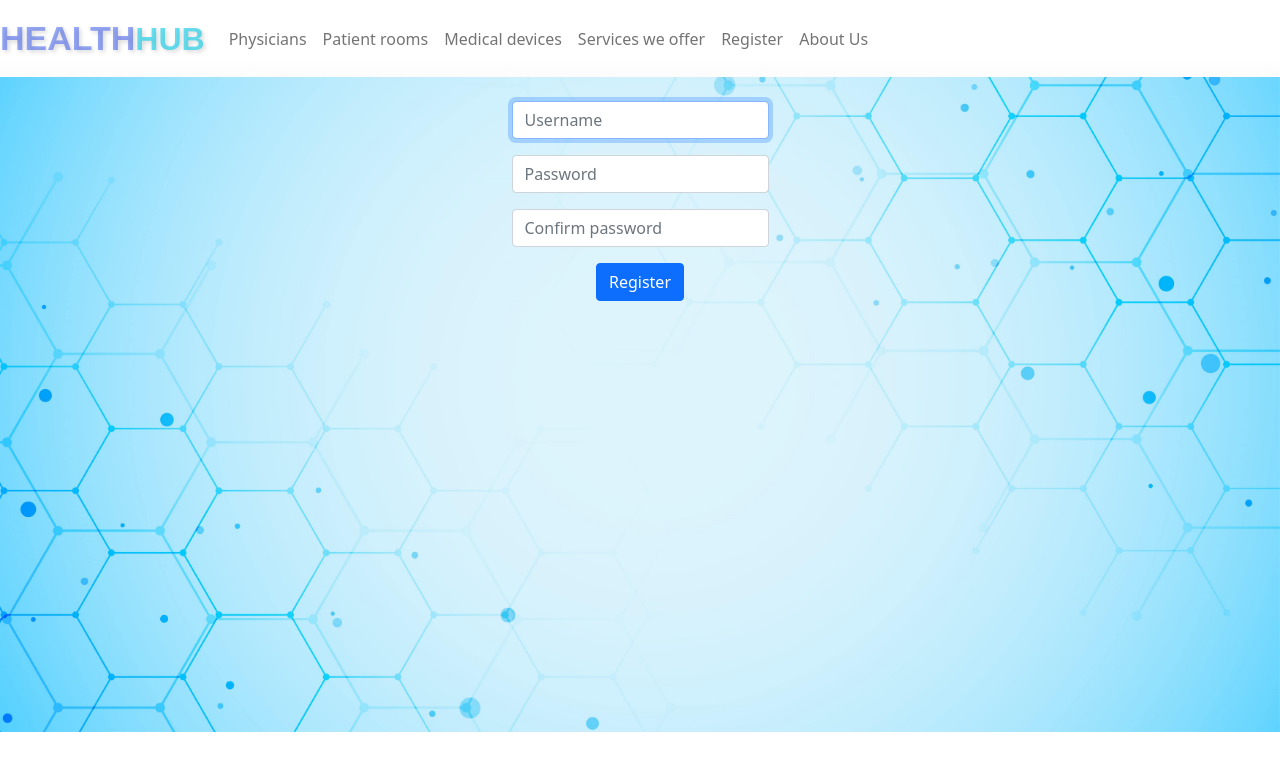
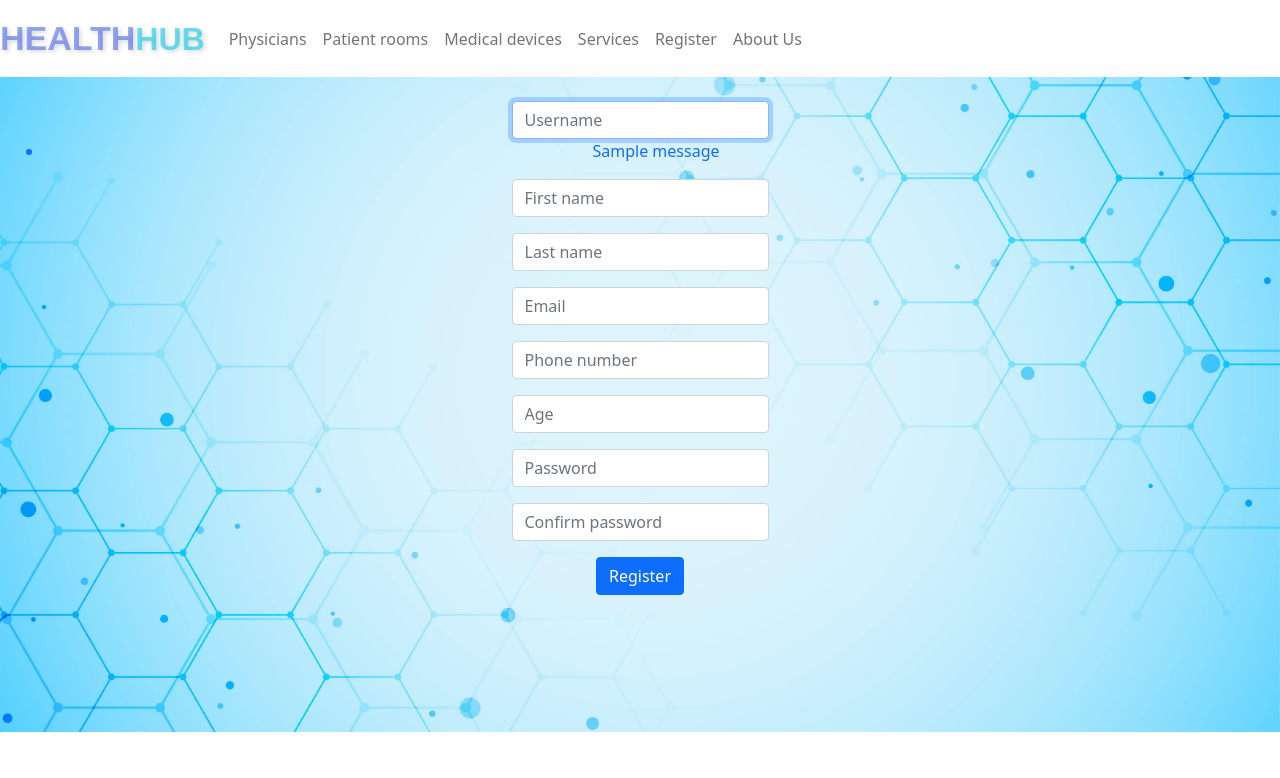
Before and after one commit to Eyobed9/Code, a Flask app: page /register in a window 1280 px wide. Shown: the top 778 px of the page. Run offline with Flask 3, Linux system fonts and the light colour scheme; one stand-in notice (Sample message) is shown; some libraries are stand-ins or nearby versions.

Commit message:
register page update

```diff
--- a/hospital/app.py
+++ b/hospital/app.py
@@ -2,7 +2,7 @@ import os
 import sqlite3
 
 from datetime import datetime
-from flask import Flask, redirect, render_template, request, session
+from flask import flash, Flask, redirect, render_template, request, session
 from flask_session import Session
 from tempfile import mkdtemp
 from werkzeug.security import check_password_hash, generate_password_hash
@@ -25,6 +25,7 @@ conn = sqlite3.connect('hospital.db', check_same_thread=False)
 db = conn.cursor()
 db.execute("CREATE TABLE IF NOT EXISTS rooms (id INTEGER PRIMARY KEY, room_type TEXT, price INTEGER, status TEXT);")
 db.execute("CREATE TABLE IF NOT EXISTS users (id INTEGER PRIMARY KEY AUTOINCREMENT NOT NULL, username TEXT, hash TEXT);")
+db.execute("CREATE TABLE IF NOT EXISTS info (id INTEGER PRIMARY KEY AUTOINCREMENT NOT NULL, first_name TEXT, last_name TEXT, email TEXT, phone TEXT, age INTEGER, user_id INTEGER, FOREIGN KEY (user_id) REFERENCES users(id));")
 
 @app.after_request
 def after_request(response):
@@ -115,13 +116,28 @@ def register():
 
     # If submitted via Post
     if request.method == "POST":
+        # Get the user info from the form
+        first_name = request.form.get("first_name")
+        last_name = request.form.get("last_name")
+        age = request.form.get("age")
+        phone = request.form.get("phone_number")
+        email = request.form.get("email")
+
+        # Insert the user info into info table
+        db.execute("BEGIN TRANSACTION;")
+        db.execute("INSERT INTO info(first_name, last_name, age, phone, email) VALUES(?, ?, ?, ?, ?);", (first_name, last_name, age, phone, email))
+        db.execute("COMMIT;")
+        conn.commit()
+
         # Get the username from the form
         username = request.form.get("username")
-        usernames = db.execute("SELECT username FROM users;")
+        usernames = db.execute("SELECT username FROM users;").fetchall()
+        usernames = [dict(username=row[0]) for row in usernames]
 
-        # Check if the user name exists and not repeated
+        # Check if the username exists and is not repeated
         if any(username in d.values() for d in usernames):
-            return apology("Username already exists", 400)
+            flash("Username already exists")
+            return redirect("/register")
         elif not username:
             return apology("Must provide a username", 400)
 
@@ -138,11 +154,13 @@ def register():
         # Insert the user into users table
         hashed_password = generate_password_hash(password)
         db.execute(
-            "INSERT INTO users(username, hash) VALUES(?, ?);", username, hashed_password
+            "INSERT INTO users(username, hash) VALUES(?, ?);", (username, hashed_password)
         )
+        db.execute("COMMIT;")
+        conn.commit()
 
         # Login the user
-        rows = db.execute("SELECT id FROM users WHERE username = ?;", username)
+        rows = db.execute("SELECT id FROM users WHERE username = ?;", (username))
         session["user_id"] = rows[0]["id"]
         return redirect("/")
 
--- a/hospital/static/styles.css
+++ b/hospital/static/styles.css
@@ -131,3 +131,13 @@ footer {
   height: 70%;
   object-fit: cover;
 }
+
+.bottom {
+  position: relative;
+  left: 0;
+  bottom: 0;
+  width: 100%;
+  background-color: #b2cddb;
+  padding: 20px;
+  text-align: center;
+}
--- a/hospital/templates/layout.html
+++ b/hospital/templates/layout.html
@@ -40,7 +40,7 @@
                         <a class="nav-link" href="/devices">Medical devices</a>
                     </li>
                     <li class="nav-item">
-                        <a class="nav-link" href="/services">Services we offer</a>
+                        <a class="nav-link" href="/services">Services</a>
                     </li>
                     <li class="nav-item">
                         <a class="nav-link" href="/login">Login</a>
--- a/hospital/templates/layout0.html
+++ b/hospital/templates/layout0.html
@@ -40,7 +40,7 @@
                         <a class="nav-link" href="/devices">Medical devices</a>
                     </li>
                     <li class="nav-item">
-                        <a class="nav-link" href="/services">Services we offer</a>
+                        <a class="nav-link" href="/services">Services</a>
                     </li>
                     <li class="nav-item">
                         <a class="nav-link" href="/register">Register</a>
--- a/hospital/templates/register.html
+++ b/hospital/templates/register.html
@@ -11,6 +11,30 @@ Register
 <form action="/register" method="post">
     <div class="mb-3">
         <input autocomplete="off" class="form-control mx-auto w-auto" required autofocus placeholder="Username" name="username" type="text">
+        {% with messages = get_flashed_messages() %}
+        {% if messages %}
+            <ul class="flashes">
+            {% for message in messages %}
+                <li class="text-primary">{{ message }}</li>
+            {% endfor %}
+            </ul>
+        {% endif %}
+        {% endwith %}
+    </div>
+    <div class="mb-3">
+        <input autocomplete="off" class="form-control mx-auto w-auto" required autofocus placeholder="First name" name="first_name" type="text">
+    </div>
+    <div class="mb-3">
+        <input autocomplete="off" class="form-control mx-auto w-auto" required autofocus placeholder="Last name" name="last_name" type="text">
+    </div>
+    <div class="mb-3">
+        <input autocomplete="off" class="form-control mx-auto w-auto" autofocus placeholder="Email" name="email" type="email">
+    </div>
+    <div class="mb-3">
+        <input autocomplete="off" class="form-control mx-auto w-auto" autofocus placeholder="Phone number" name="phone_number" type="text">
+    </div>
+    <div class="mb-3">
+        <input autocomplete="off" class="form-control mx-auto w-auto" autofocus placeholder="Age" name="age" type="number">
     </div>
     <div class="mb-3">
         <input autocomplete="off" class="form-control mx-auto w-auto" required placeholder="Password" name="password" type="password">
```
Also changed, not shown: hospital/templates/homepage.html (+9 -1 lines), hospital/hospital.db.
